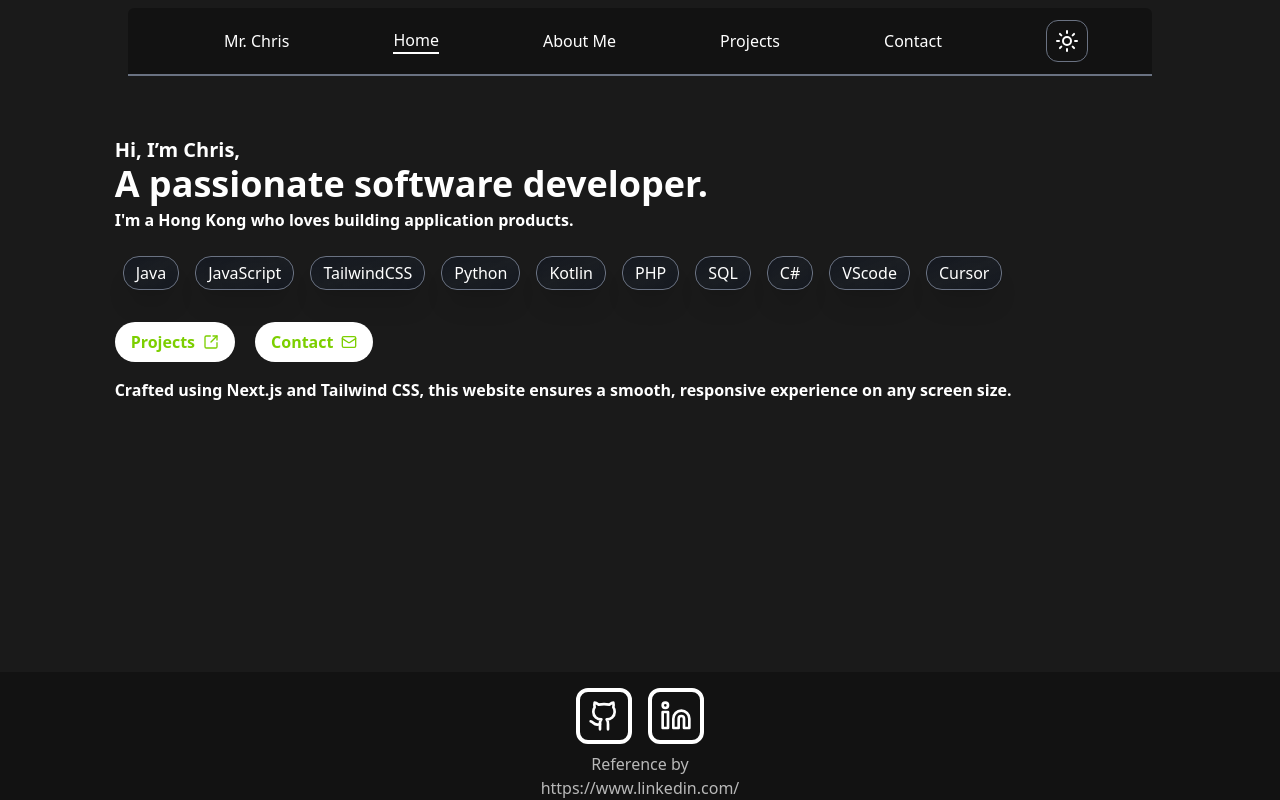
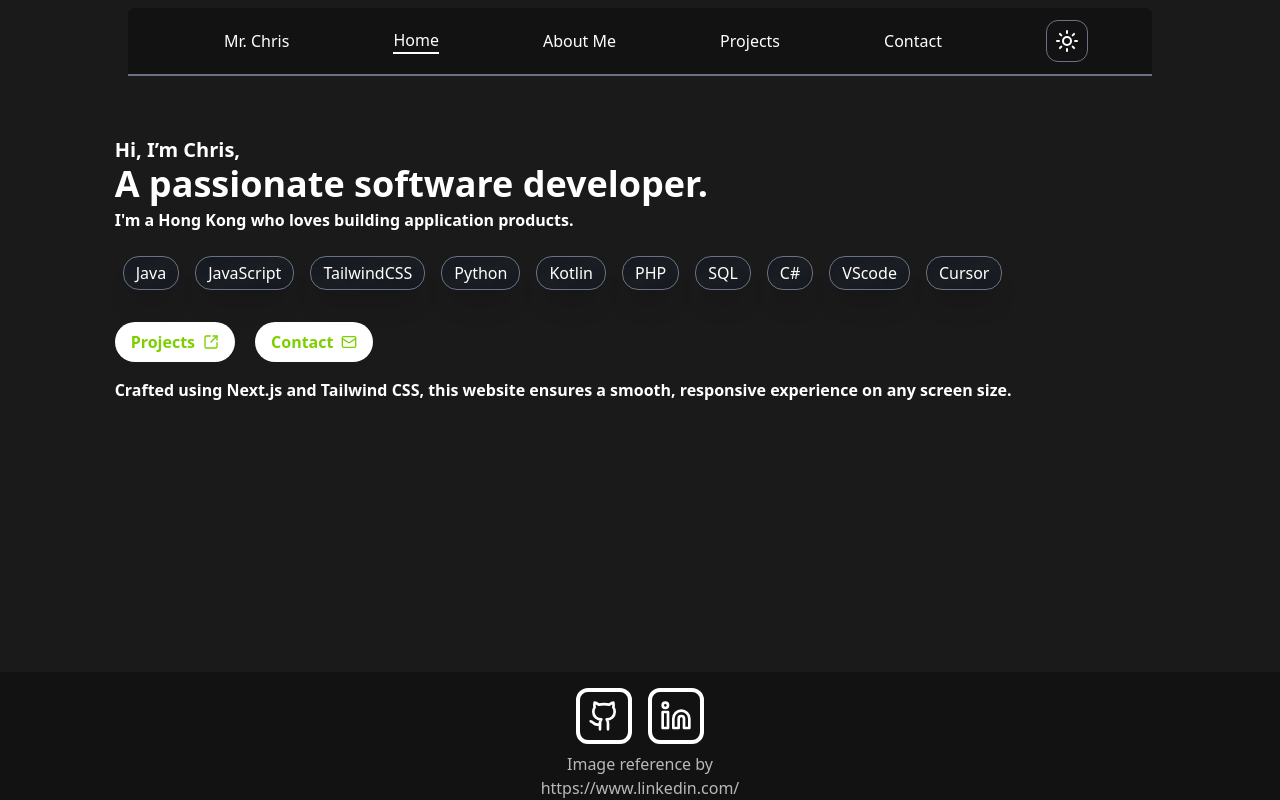
Before and after one commit to MrChris-git/portfolio, a Next.js app: page / in a window 1280 px wide. Built offline with nearby package versions, Linux system fonts and the light colour scheme.

Commit message:
Final v1.4

```diff
--- a/src/components/footer.tsx
+++ b/src/components/footer.tsx
@@ -24,8 +24,7 @@ const Footer = () => {
     <div id="footer" className={`min-h-32 ${colors.bgDark}`}>
       <div className="flex flex-col justify-center items-center pt-2 !min-w-[80%] ">
         <div className="flex">
-          {extendLinks.map(({ label, uri, icon }) => {
-            return (
+          {extendLinks.map(({ label, uri, icon }) => (
             <Link
               id={label}
               key={label}
@@ -35,16 +34,18 @@ const Footer = () => {
             >
               {icon}
             </Link>
-            );
-          })}
+          ))}
         </div>
         <div id="reference" className="flex flex-col">
           <Label className="text-center opacity-70 !text-white">
-            Reference by
+            Image reference by
           </Label>
-          <Label className="opacity-70 !text-white">
+          <Link
+            href={"https://www.linkedin.com/"}
+            className="opacity-70 !text-white"
+          >
             https://www.linkedin.com/
-          </Label>
+          </Link>
         </div>
       </div>
     </div>
```
Lines whose indentation alone changed are shown as unchanged.
